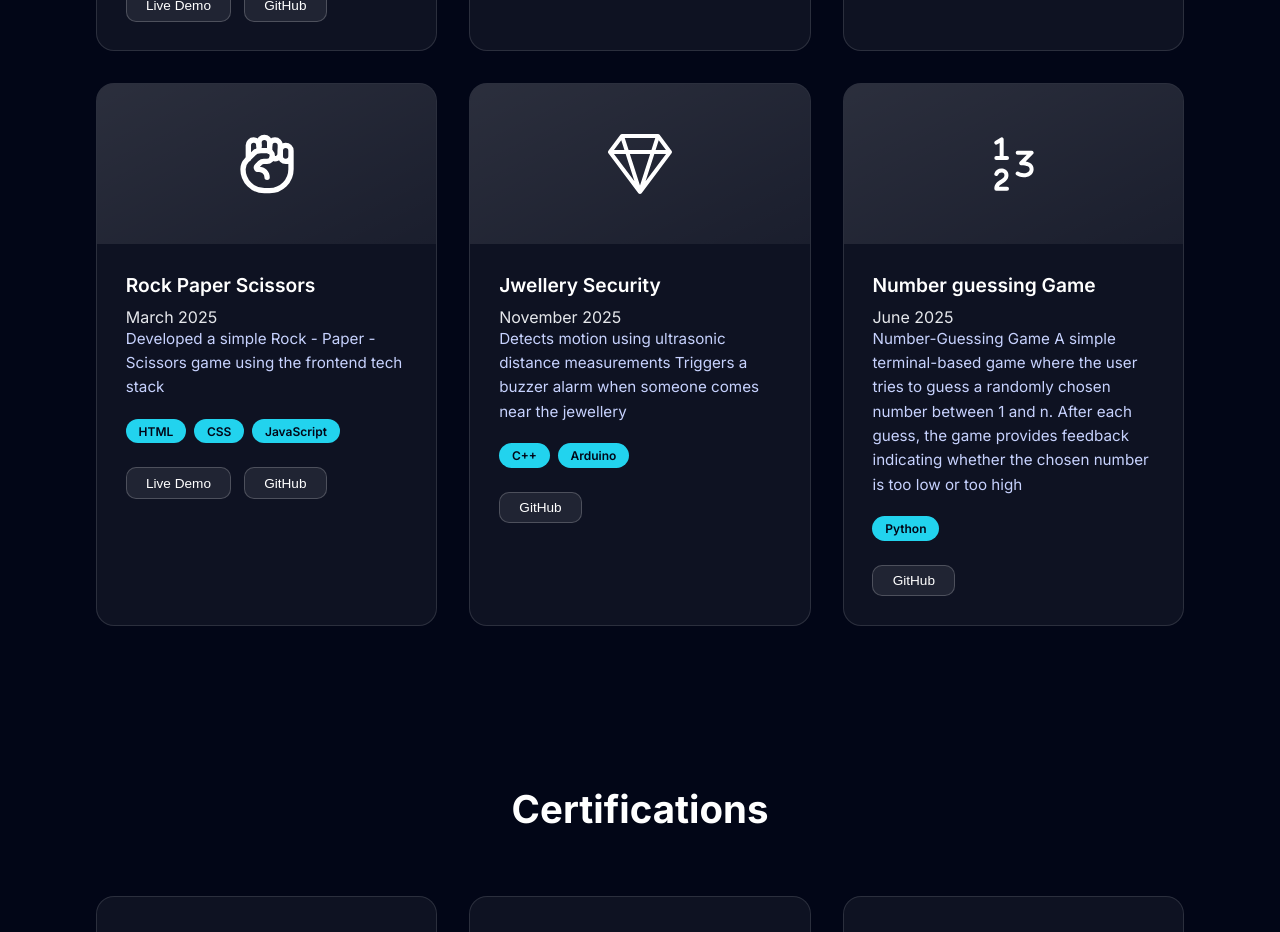
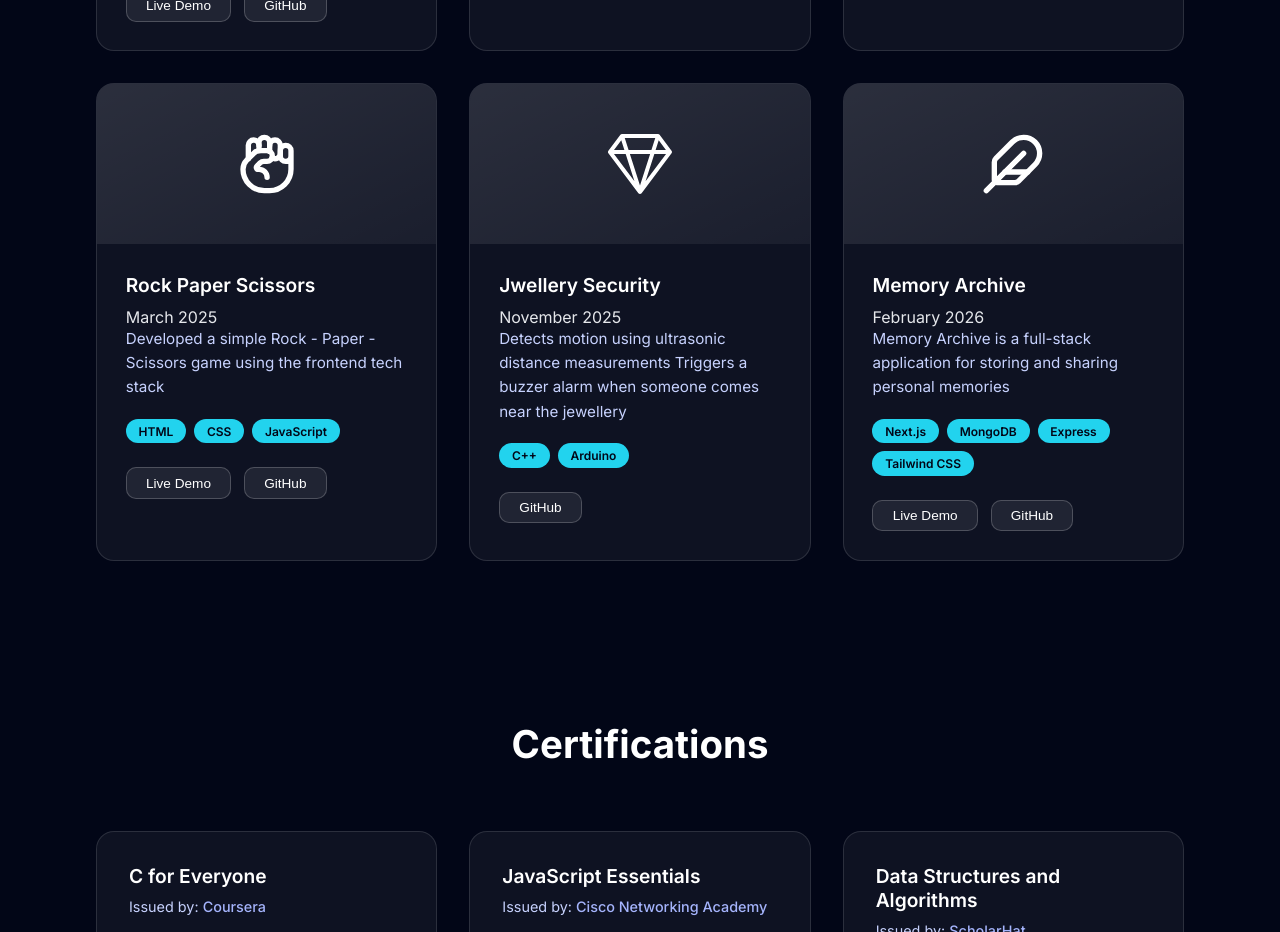
Before and after one commit to gowritharun-songa/my-portfolio, a React (Vite) app: page / in a window 1280 px wide. Shown: the part 3180-4112 px from the top of the page. Built offline with nearby package versions, Linux system fonts and the light colour scheme.

Commit message:
Add Memory Archive

```diff
--- a/src/components/WebProjects.jsx
+++ b/src/components/WebProjects.jsx
@@ -1,9 +1,13 @@
-import { ShoppingBag, ShoppingCart, Music, HandFist, Paperclip, ScissorsIcon, Scissors, Hand, Gem, GemIcon } from 'lucide-react';
+import { ShoppingBag, ShoppingCart, Music, HandFist, Paperclip, ScissorsIcon, Scissors, Hand, Gem, GemIcon, FeatherIcon } from 'lucide-react';
 import '../styles/WebProjects.css';
 import { GiRock } from 'react-icons/gi';
-import { FaPaperPlane } from 'react-icons/fa';
+import { FaMemory, FaPaperPlane } from 'react-icons/fa';
 import { GoNumber } from 'react-icons/go';
-import { BsGem } from 'react-icons/bs';
+import { BsGem, BsMemory } from 'react-icons/bs';
+import { BiMemoryCard } from 'react-icons/bi';
+import { MdMemory } from 'react-icons/md';
+import { GrMemory } from 'react-icons/gr';
+import { LiaMemorySolid } from 'react-icons/lia';
 
 /* ===== SINGLE PROJECT CARD ===== */
 const ProjectCard = ({
@@ -121,14 +125,14 @@ const WebProjects = () => {
     },
     {
       id: 6,
-      icon: GoNumber,
-      title: "Number guessing Game",
-      date: "June 2025",
+      icon: FeatherIcon,
+      title: "Memory Archive",
+      date: "February 2026",
       description:
-      "Number-Guessing Game A simple terminal-based game where the user tries to guess a randomly chosen number between 1 and n. After each guess, the game provides feedback indicating whether the chosen number is too low or too high",
-      technologies: ["Python"],
-      viewLink: "#",
-      githubLink: "https://github.com/gowritharun-songa/Number-Guessing"
+      "Memory Archive is a full-stack application for storing and sharing personal memories",
+      technologies: ["Next.js", "MongoDB", "Express", "Tailwind CSS"],
+      viewLink: "https://memory-archive-ten.vercel.app",
+      githubLink: "https://github.com/gowritharun-songa/memory-archive"
     }
   ];
 
```
